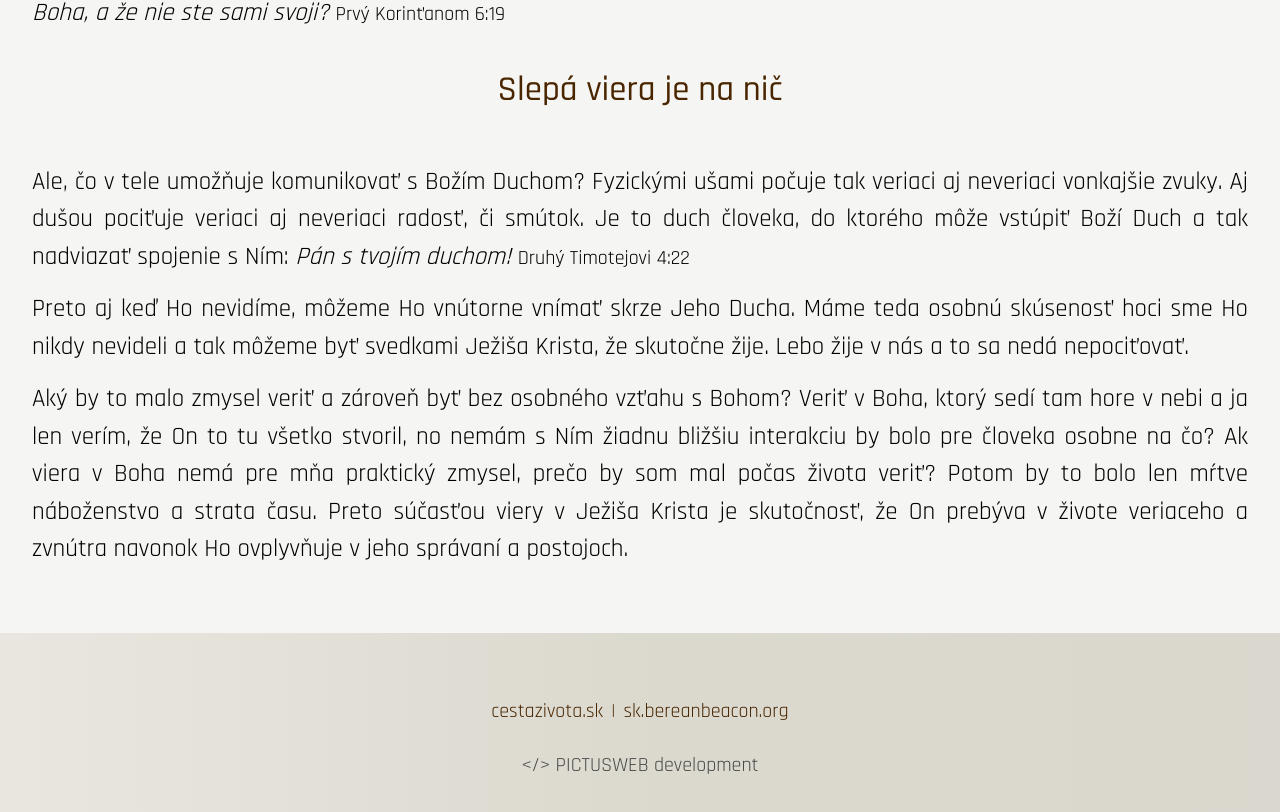
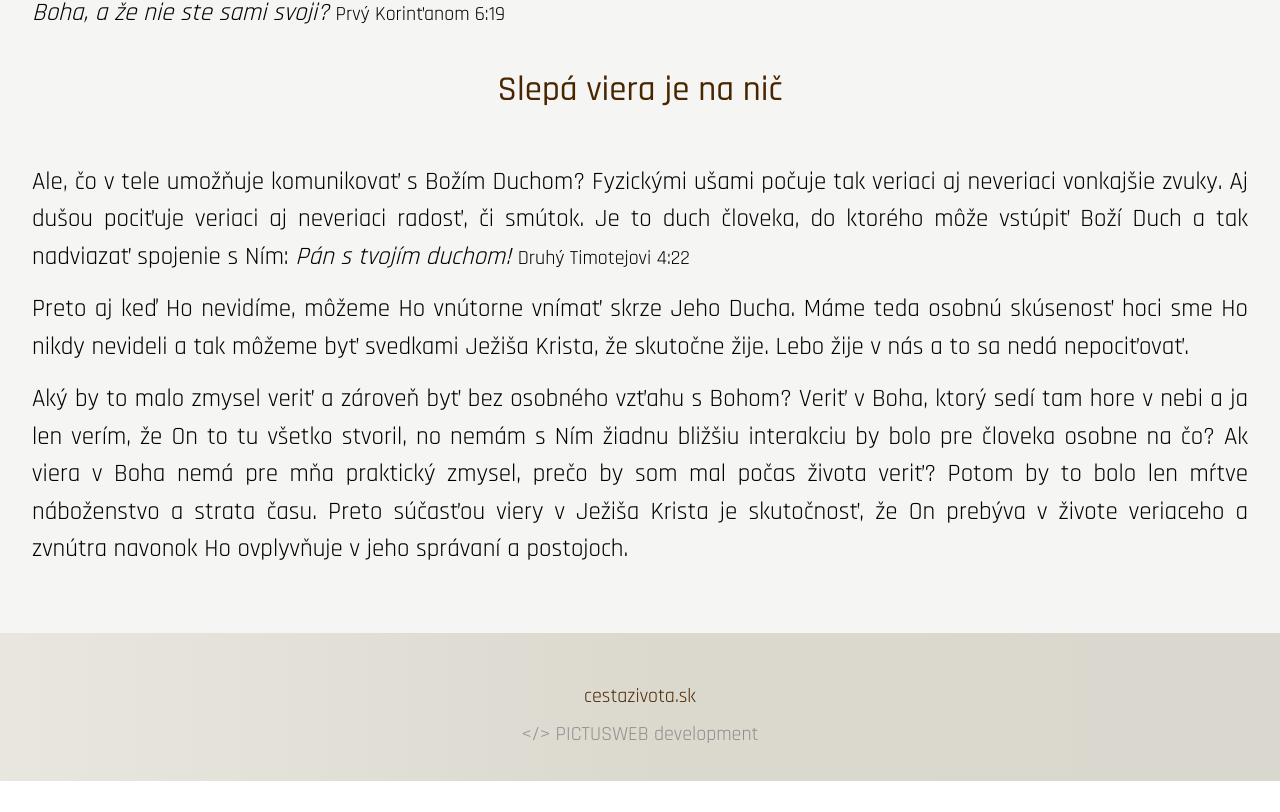
Before and after one commit to pkvarg/svedkovia.sk, a React (Vite) app: page / in a window 1280 px wide. Shown: the part 2940-3752 px from the top of the page. After the commit the page ends 3721 px from the top, so only its background shows below. Built offline with nearby package versions, Linux system fonts and the light colour scheme.

Commit message:
13sep corrs

```diff
--- a/src/components/Footer.jsx
+++ b/src/components/Footer.jsx
@@ -15,15 +15,8 @@ const Footer = () => {
           <a href='https://cestazivota.sk' target='_blank'>
             cestazivota.sk
           </a>
-          <p className='mb-4'>|</p>
-          <a href='https://sk.bereanbeacon.org' target='_blank'>
-            sk.bereanbeacon.org
-          </a>
-          {/* <a href='https://svedkovia.sk' target='_blank'>
-            svedkovia.sk
-          </a> */}
         </div>
-        <div className='flex justify-center text-[#484848] mt-2'>
+        <div className='flex justify-center text-[#8d8d8d] mt-2'>
           <a href='https://pictusweb.sk'>
             &#60;&#47;&#62; PICTUSWEB development
           </a>
```
